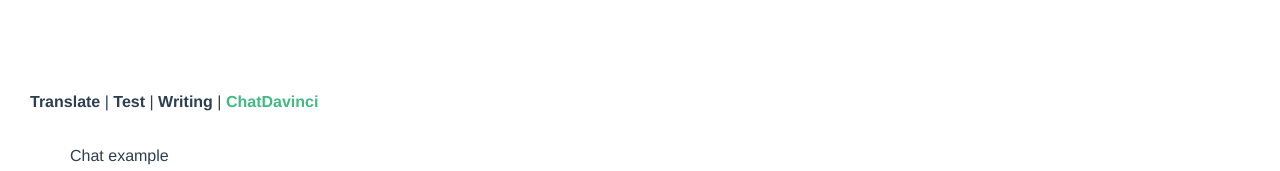
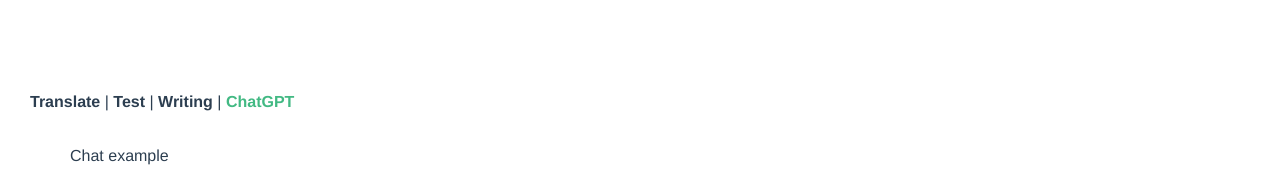
Before and after one commit to DaddysWorkLtd/vrhotspots, a Vue app in the folder client/vocabby/: page /chat in a window 1280 px wide. Shown: the top 171 px of the page. Built offline with nearby package versions, Linux system fonts and the light colour scheme.

Commit message:
Replaced davinci with chatgpt 3.5

```diff
--- a/client/vocabby/src/App.vue
+++ b/client/vocabby/src/App.vue
@@ -3,7 +3,7 @@
     <router-link to="/">Translate</router-link> |
     <router-link to="/test">Test</router-link> |
     <router-link to="/writing">Writing</router-link> |
-    <router-link to="/chat">ChatDavinci</router-link>
+    <router-link to="/chat">ChatGPT</router-link>
   </div>
   <router-view/>
 </template>
--- a/client/vocabby/src/views/Chat.vue
+++ b/client/vocabby/src/views/Chat.vue
@@ -32,7 +32,7 @@ export default {
             console.log(res.data)
             // should check there is no code in the returned text to guard
             // against injection attacks
-            this.console += "<br />" + res.data.choices[0].text
+            this.console += "<br />" + res.data.choices[0].message.content
             _chatbox.focus()
           })
     },
--- a/package.json
+++ b/package.json
@@ -36,7 +36,7 @@
     "ip": "^1.1.5",
     "lodash": "^4.17.21",
     "lowdb": "^1.0.0",
-    "openai": "^3.1.0",
+    "openai": "^3.2.1",
     "passport": "^0.4.1",
     "request-ip": "^2.1.3",
     "requests": "^0.3.0",
```
Also changed, not shown: 2 other files (tests, documents, lock files or other folders).
